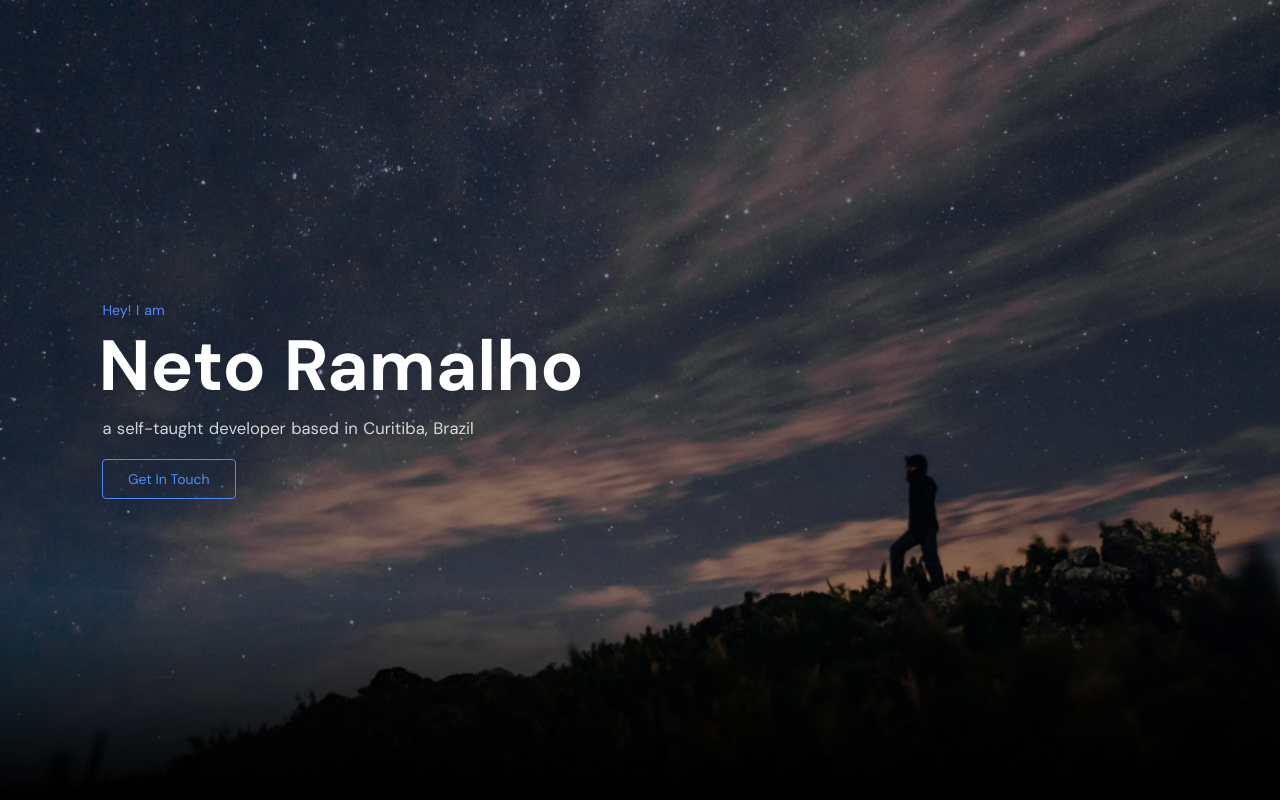
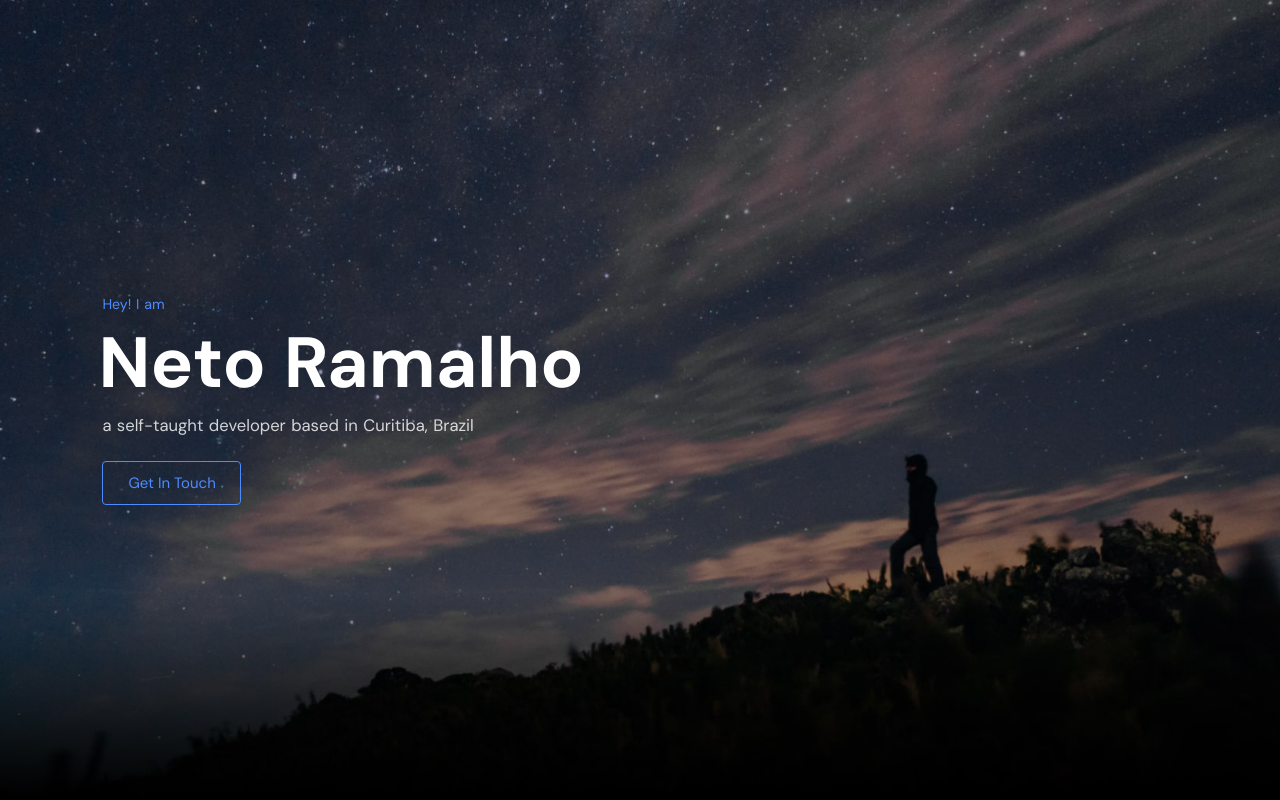
Before and after one commit to netoramalho/portfolio, a Nuxt app: page / in a window 1280 px wide. Shown: the top 800 px of the page. Built offline with nearby package versions, Linux system fonts and the light colour scheme.

Commit message:
Adjusting magins/paddins

```diff
--- a/pages/index.vue
+++ b/pages/index.vue
@@ -60,6 +60,7 @@ header {
   font-size: clamp(0.875rem, 1.111vw, 1.125rem);
   color: #4E8BFE;
   font-weight: 400;
+  padding-bottom: 3px;
 }
 
 .headline1 {
@@ -78,7 +79,7 @@ header {
   font-weight: 400;
   color: rgba(255, 255, 255, 0.8);
   margin-top: 5px;
-  margin-bottom: 20px;
+  margin-bottom: 25px;
 }
 
 button {
@@ -86,20 +87,19 @@ button {
   border: #4E8BFE solid 1px;
   border-radius: 4px;
   text-decoration: none;
-  padding: 10px 25px;
+  padding: 11px 25px;
   background: transparent;
   cursor: pointer;
 
   font-family: 'DM Sans', sans-serif;
-  font-size: 14px;
+  font-size: 15px;
   font-weight: 400;
   color: #4E8BFE;
 
   transition: all 0.2s ease-in-out;
 
   &:hover {
-    background: #4E8BFE;
-    color: white;
+    background: rgba(78, 139, 254, 0.1);
   }
 }
 
```
